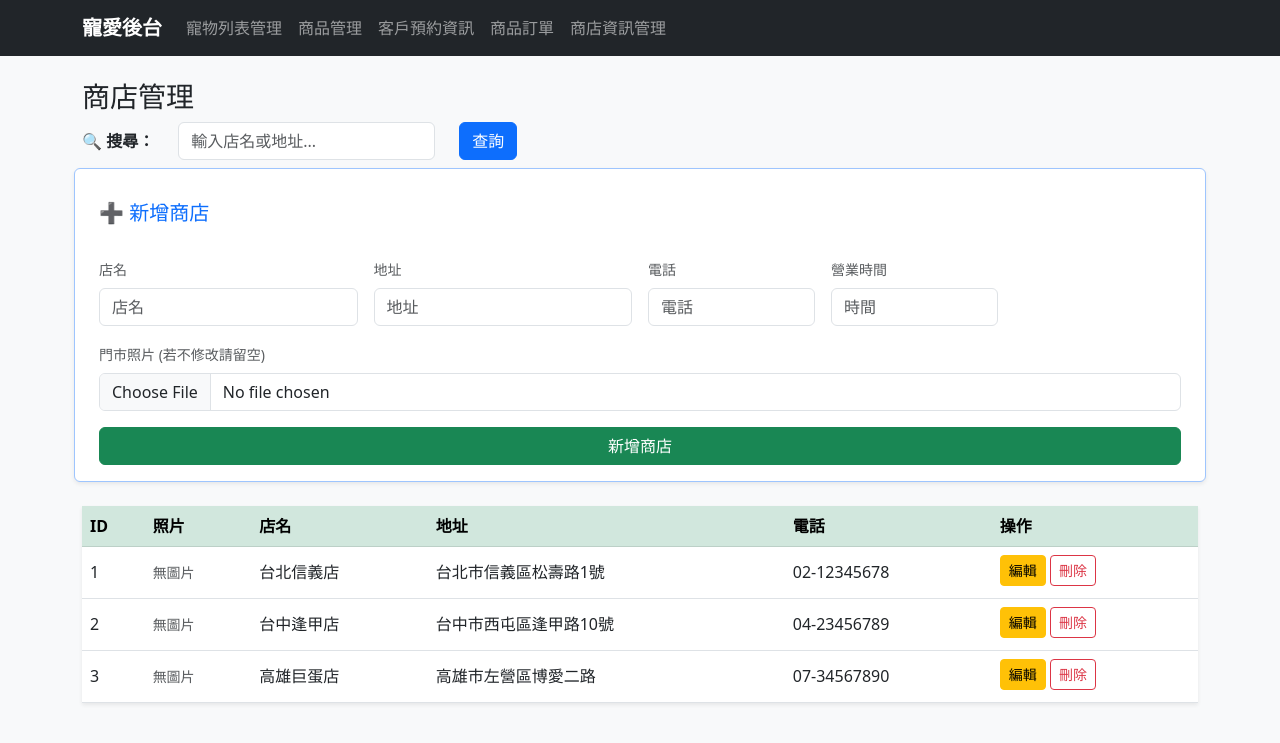
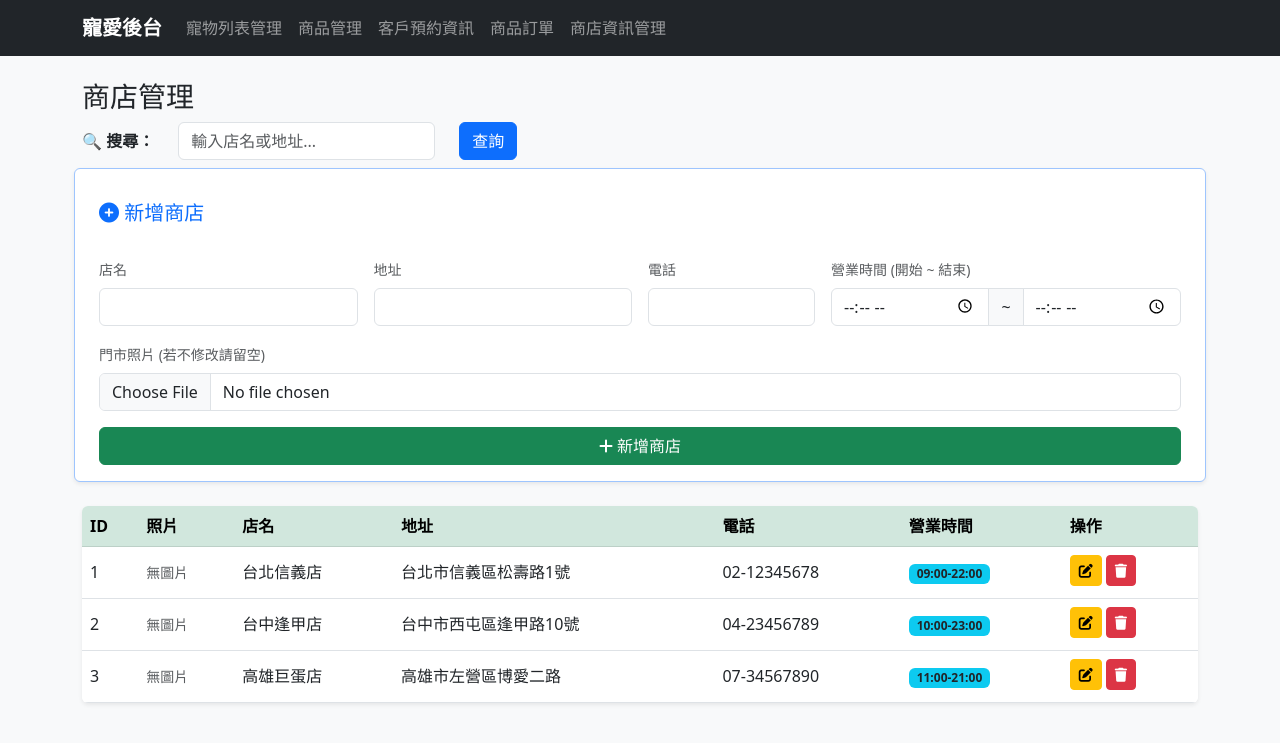
Before and after one commit to Serenetaytay/database_project, a PHP site: page /store_mngt.php in a window 1280 px wide. Shown: the top 743 px of the page. Run offline with PHP 8.4, Linux system fonts and the light colour scheme; data comes from the database, SQL or seed files in the repository.

Commit message:
寵物與商店調整

```diff
--- a/admin/store_mngt.php
+++ b/admin/store_mngt.php
@@ -2,10 +2,19 @@
 include 'db_connect.php';
 // --- 處理讀取舊資料 (編輯模式) ---
 $editData = null;
+$open_val = '';  // 預設開店時間變數
+$close_val = ''; // 預設打烊時間變數
 if (isset($_GET['edit'])) {
     $id = $_GET['edit'];
     $result = $conn->query("SELECT * FROM STORE WHERE storeID = $id");
     $editData = $result->fetch_assoc();
+    if (!empty($editData['worktime']) && strpos($editData['worktime'], '~') !== false) {
+        $times = explode('~', $editData['worktime']);
+        $open_val = $times[0] ?? ''; // 取前半段
+        $close_val = $times[1] ?? ''; // 取後半段
+    } else {
+        $open_val = $editData['worktime'] ?? '';
+    }
 }
 
 // --- 處理表單送出 (新增 或 修改) ---
@@ -13,40 +22,14 @@ if (isset($_POST['save'])) {
     $name = $_POST['storeName'];
     $addr = $_POST['address'];
     $phone = $_POST['Phone'];
-    $time = $_POST['worktime'];
-
-    if (!empty($_POST['storeID'])) {
-        // [修改操作] SQL Update
-        $id = $_POST['storeID'];
-        $sql = "UPDATE STORE SET storeName='$name', address='$addr', Phone='$phone', worktime='$time' WHERE storeID=$id";
-    } else {
-        // [新增操作] SQL Insert
-        $sql = "INSERT INTO STORE (storeName, address, Phone, worktime) VALUES ('$name', '$addr', '$phone', '$time')";
-    }
-
-    // 執行 SQL
-    if ($conn->query($sql)) {
-        header("Location: store_mngt.php"); // 成功後重新導向清空表單
-        exit;
-    } else {
-        echo "Error: " . $conn->error;
-    }
-}
-
-// --- 處理資料儲存 (新增 或 修改) ---
-if (isset($_POST['save'])) {
-    $storeName = $_POST['storeName'];
-    $address = $_POST['address'];
-    $Phone = $_POST['Phone'];
-    $worktime = $_POST['worktime'];
-
-    // 預設使用舊圖片路徑 (如果是新增，這會是空值; 如果是修改，這會是舊路徑)
+    $open_time = $_POST['open_time'];
+    $close_time = $_POST['close_time'];
+    $worktime = $open_time . '~' . $close_time;
     $imagePath = $_POST['old_image'] ?? '';
-
-    // --- 圖片上傳邏輯 ---
-    // 檢查是否有選擇新檔案
+    // --- 圖片上傳處理 ---
     if (isset($_FILES['storeImage']) && $_FILES['storeImage']['error'] === 0) {
         $uploadDir = 'uploads/';
+        // 檢查資料夾是否存在
         if (!is_dir($uploadDir)) {
             mkdir($uploadDir, 0777, true);
         }
@@ -55,21 +38,21 @@ if (isset($_POST['save'])) {
         $targetFile = $uploadDir . $fileName;
 
         if (move_uploaded_file($_FILES['storeImage']['tmp_name'], $targetFile)) {
-            $imagePath = $targetFile; // ★如果有上傳成功，就覆蓋掉舊路徑
+            $imagePath = $targetFile; // 更新路徑
         }
     }
 
-    // --- 判斷是新增還是修改 ---
+    // --- 判斷是 Update 還是 Insert ---
     if (!empty($_POST['storeID'])) {
         // [修改 Update]
         $id = $_POST['storeID'];
         $sql = "UPDATE STORE SET storeName='$storeName', address='$address', Phone='$Phone', worktime='$worktime', storeImage='$imagePath' WHERE storeID=$id";
-        $msg = "修改成功！";
+        $msg = "商店資料修改成功！";
     } else {
         // [新增 Insert]
         $sql = "INSERT INTO STORE (storeName, address, Phone, worktime, storeImage)
                 VALUES ('$storeName', '$address', '$Phone', '$worktime', '$imagePath')";
-        $msg = "新增成功！";
+        $msg = "新增商店成功！";
     }
 
     if ($conn->query($sql) === TRUE) {
@@ -86,8 +69,6 @@ if (isset($_GET['del'])) {
     header("Location: store_mngt.php");
     exit();
 }
-
-// --- 處理搜尋 ---
 $searchKeyword = '';
 $sql_query = "SELECT * FROM STORE"; // 預設查全部
 
@@ -99,13 +80,17 @@ if (isset($_GET['search']) && !empty($_GET['search'])) {
 ?>
 
 <!DOCTYPE html>
-<html>
+<html lang="zh-TW">
 <head>
+    <meta charset="UTF-8">
+    <title>商店管理</title>
     <link href="https://cdn.jsdelivr.net/npm/bootstrap@5.3.0/dist/css/bootstrap.min.css" rel="stylesheet">
     <link rel="stylesheet" href="https://cdnjs.cloudflare.com/ajax/libs/font-awesome/6.0.0/css/all.min.css">
 </head>
 <body class="bg-light">
+
     <?php include 'navbar.php'; ?>
+
     <div class="container mt-4">
         <h3>商店管理</h3>
 
@@ -126,30 +111,38 @@ if (isset($_GET['search']) && !empty($_GET['search'])) {
         </form>
 
         <form method="post" enctype="multipart/form-data" class="row g-3 mb-4 bg-white p-3 rounded shadow-sm border border-primary-subtle">
-            <h5 class="text-primary mb-3"><?php echo $editData ? '✏️ 編輯商店資料' : '➕ 新增商店'; ?></h5>
+            <h5 class="text-primary mb-3">
+                <?php echo $editData ? '<i class="fas fa-edit"></i> 編輯商店資料' : '<i class="fas fa-plus-circle"></i> 新增商店'; ?>
+            </h5>
 
             <input type="hidden" name="storeID" value="<?php echo $editData['storeID'] ?? ''; ?>">
             <input type="hidden" name="old_image" value="<?php echo $editData['storeImage'] ?? ''; ?>">
 
             <div class="col-md-3">
                 <label class="form-label small text-muted">店名</label>
-                <input type="text" name="storeName" class="form-control" placeholder="店名" required
+                <input type="text" name="storeName" class="form-control" placeholder="" required
                        value="<?php echo $editData['storeName'] ?? ''; ?>">
             </div>
             <div class="col-md-3">
                 <label class="form-label small text-muted">地址</label>
-                <input type="text" name="address" class="form-control" placeholder="地址"
+                <input type="text" name="address" class="form-control" placeholder=""
                        value="<?php echo $editData['address'] ?? ''; ?>">
             </div>
             <div class="col-md-2">
                 <label class="form-label small text-muted">電話</label>
-                <input type="text" name="Phone" class="form-control" placeholder="電話"
+                <input type="text" name="Phone" class="form-control" placeholder=""
                        value="<?php echo $editData['Phone'] ?? ''; ?>">
             </div>
-            <div class="col-md-2">
-                <label class="form-label small text-muted">營業時間</label>
-                <input type="text" name="worktime" class="form-control" placeholder="時間"
-                       value="<?php echo $editData['worktime'] ?? ''; ?>">
+
+            <div class="col-md-4">
+                <label class="form-label small text-muted">營業時間 (開始 ~ 結束)</label>
+                <div class="input-group">
+                    <input type="time" name="open_time" class="form-control" required
+                           value="<?php echo $open_val; ?>">
+                    <span class="input-group-text">~</span>
+                    <input type="time" name="close_time" class="form-control" required
+                           value="<?php echo $close_val; ?>">
+                </div>
             </div>
 
             <div class="col-md-12">
@@ -159,14 +152,14 @@ if (isset($_GET['search']) && !empty($_GET['search'])) {
                 <?php if ($editData && !empty($editData['storeImage'])): ?>
                     <div class="mt-2 text-muted small">
                         目前圖片：<br>
-                        <img src="<?php echo $editData['storeImage']; ?>" style="height: 80px; border-radius: 5px;">
+                        <img src="<?php echo $editData['storeImage']; ?>" style="height: 80px; border-radius: 5px; border: 1px solid #ddd; padding: 2px;">
                     </div>
                 <?php endif; ?>
             </div>
 
-            <div class="col-12">
+            <div class="col-12 mt-3">
                 <button type="submit" name="save" class="btn <?php echo $editData ? 'btn-warning' : 'btn-success'; ?> w-100">
-                    <?php echo $editData ? '確認修改' : '新增商店'; ?>
+                    <?php echo $editData ? '<i class="fas fa-check"></i> 確認修改' : '<i class="fas fa-plus"></i> 新增商店'; ?>
                 </button>
                 <?php if($editData): ?>
                     <a href="store_mngt.php" class="btn btn-secondary w-100 mt-2">取消修改</a>
@@ -174,7 +167,7 @@ if (isset($_GET['search']) && !empty($_GET['search'])) {
             </div>
         </form>
 
-        <table class="table table-hover bg-white shadow-sm align-middle">
+        <table class="table table-hover bg-white shadow-sm align-middle rounded overflow-hidden">
             <thead class="table-success">
                 <tr>
                     <th>ID</th>
@@ -182,7 +175,7 @@ if (isset($_GET['search']) && !empty($_GET['search'])) {
                     <th>店名</th>
                     <th>地址</th>
                     <th>電話</th>
-                    <th>操作</th>
+                    <th>營業時間</th> <th>操作</th>
                 </tr>
             </thead>
             <tbody>
@@ -190,13 +183,15 @@ if (isset($_GET['search']) && !empty($_GET['search'])) {
                 // 使用上方定義的 $sql_query 進行查詢
                 $res = $conn->query($sql_query);
 
-                if ($res->num_rows > 0) {
+                if ($res && $res->num_rows > 0) {
                     while ($row = $res->fetch_assoc()) {
                         // 處理圖片顯示
                         $imgHtml = "<span class='text-muted small'>無圖片</span>";
                         if (!empty($row['storeImage'])) {
                             $imgHtml = "<img src='{$row['storeImage']}' alt='Store' style='width: 80px; height: 60px; object-fit: cover; border-radius: 5px; border: 1px solid #ddd;'>";
                         }
+
+                        // 處理搜尋關鍵字高亮
                         $showName = $row['storeName'];
                         $showAddr = $row['address'];
                         if (!empty($searchKeyword)) {
@@ -210,18 +205,21 @@ if (isset($_GET['search']) && !empty($_GET['search'])) {
                                 <td>{$showName}</td>
                                 <td>{$showAddr}</td>
                                 <td>{$row['Phone']}</td>
+                                <td><span class='badge bg-info text-dark'>{$row['worktime']}</span></td>
                                 <td>
-                                    <a href='?edit={$row['storeID']}' class='btn btn-sm btn-warning mb-1'>編輯</a>
-                                    <a href='?del={$row['storeID']}' class='btn btn-sm btn-outline-danger mb-1' onclick='return confirm(\"確定刪除嗎？\")'>刪除</a>
+                                    <a href='?edit={$row['storeID']}' class='btn btn-warning btn-sm mb-1'><i class='fas fa-edit'></i></a>
+                                    <a href='?del={$row['storeID']}' class='btn btn-danger btn-sm mb-1' onclick='return confirm(\"確定刪除嗎？\")'><i class='fas fa-trash'></i></a>
                                 </td>
                               </tr>";
                     }
                 } else {
-                    echo "<tr><td colspan='6' class='text-center text-muted p-4'>沒有找到相關資料</td></tr>";
+                    echo "<tr><td colspan='7' class='text-center text-muted p-4'>沒有找到相關資料</td></tr>";
                 }
                 ?>
             </tbody>
         </table>
     </div>
+
+    <script src="https://cdn.jsdelivr.net/npm/bootstrap@5.3.0/dist/js/bootstrap.bundle.min.js"></script>
 </body>
 </html>
```
Also changed, not shown: admin/pet_mngt.php (+10 -2 lines).
